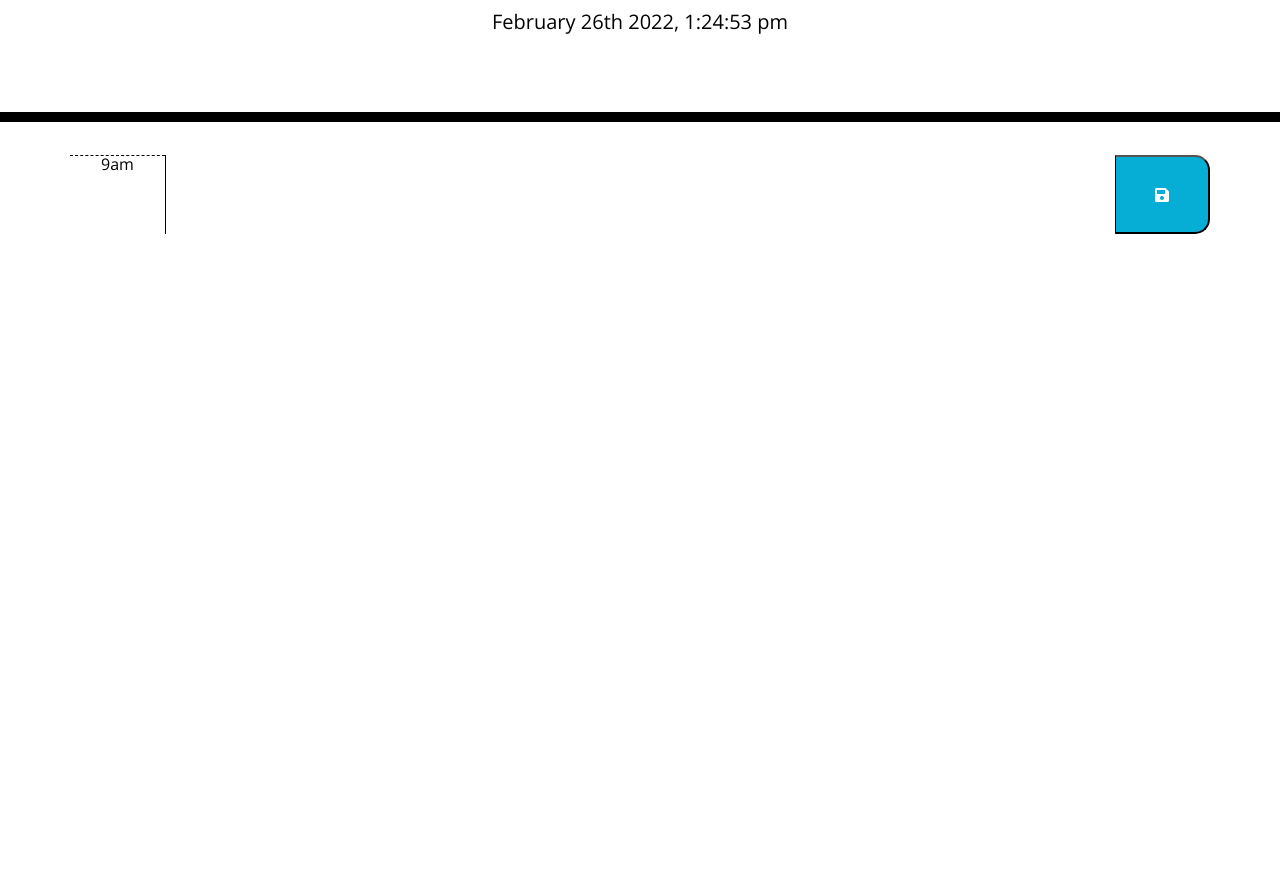
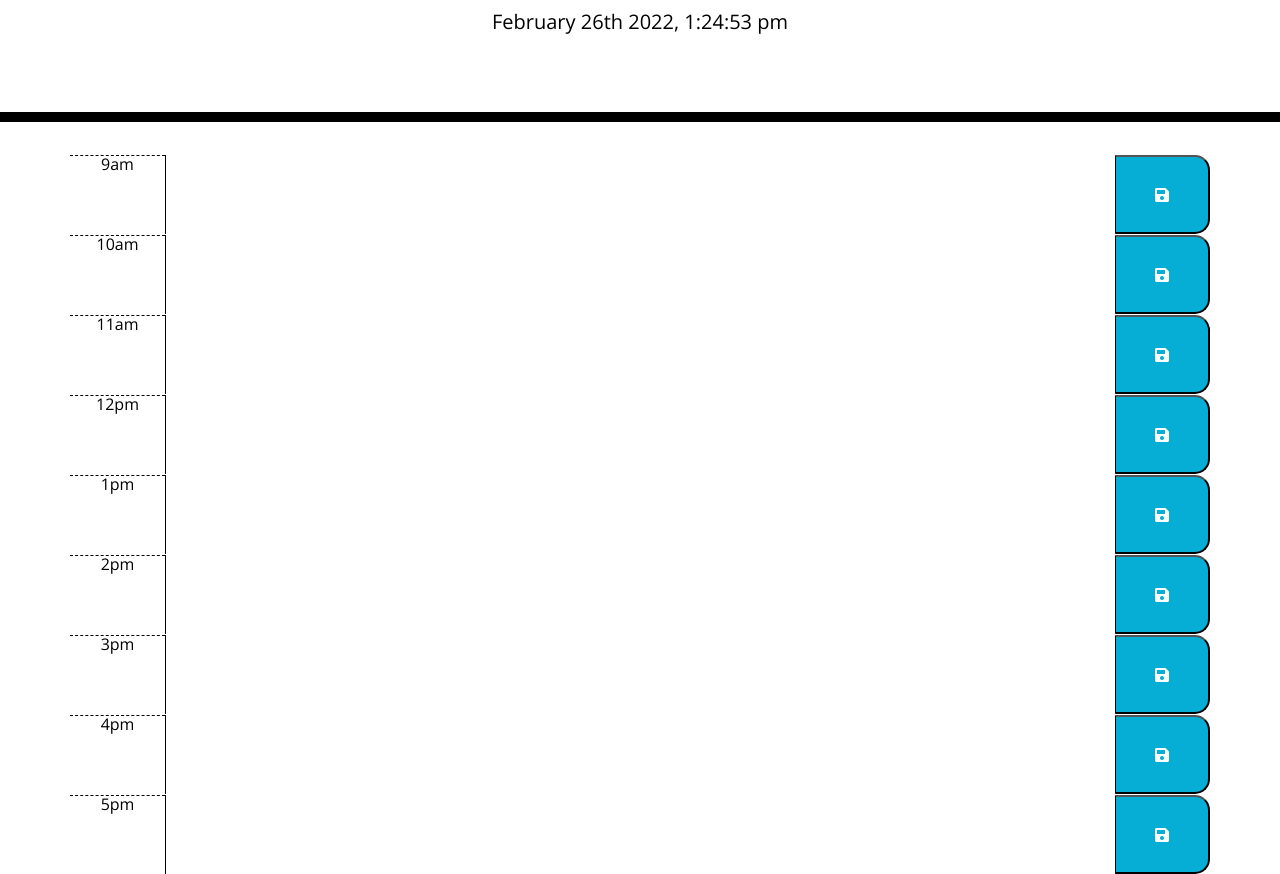
Before and after one commit to KerriAnn1/work-day-scheduler, a plain HTML site: page index.html in a window 1280 px wide. Shown: the part 182-1056 px from the top of the page. Before the commit the page ends 800 px from the top, so only its background shows below. Drawn offline with nearby package versions, Linux system fonts and the light colour scheme.

Commit message:
added all columns

```diff
--- a/index.html
+++ b/index.html
@@ -35,6 +35,46 @@
           <textarea class="col-10 description"></textarea>
           <button class="col-1 saveBtn" ><i class="fas fa-save"></i></button>
       </div>
+      <div id="hour10" class="row time-block">
+        <div class="col-1 hour">10am</div>
+        <textarea class="col-10 description"></textarea>
+        <button class="col-1 saveBtn" ><i class="fas fa-save"></i></button>
+    </div>
+    <div id="hour11" class="row time-block">
+        <div class="col-1 hour">11am</div>
+        <textarea class="col-10 description"></textarea>
+        <button class="col-1 saveBtn" ><i class="fas fa-save"></i></button>
+    </div>
+    <div id="hour12" class="row time-block">
+        <div class="col-1 hour">12pm</div>
+        <textarea class="col-10 description"></textarea>
+        <button class="col-1 saveBtn" ><i class="fas fa-save"></i></button>
+    </div>
+    <div id="hour1" class="row time-block">
+        <div class="col-1 hour">1pm</div>
+        <textarea class="col-10 description"></textarea>
+        <button class="col-1 saveBtn" ><i class="fas fa-save"></i></button>
+    </div>
+    <div id="hour2" class="row time-block">
+        <div class="col-1 hour">2pm</div>
+        <textarea class="col-10 description"></textarea>
+        <button class="col-1 saveBtn" ><i class="fas fa-save"></i></button>
+    </div>
+    <div id="hour3" class="row time-block">
+        <div class="col-1 hour">3pm</div>
+        <textarea class="col-10 description"></textarea>
+        <button class="col-1 saveBtn" ><i class="fas fa-save"></i></button>
+    </div>
+    <div id="hour4" class="row time-block">
+        <div class="col-1 hour">4pm</div>
+        <textarea class="col-10 description"></textarea>
+        <button class="col-1 saveBtn" ><i class="fas fa-save"></i></button>
+    </div>
+    <div id="hour5" class="row time-block">
+        <div class="col-1 hour">5pm</div>
+        <textarea class="col-10 description"></textarea>
+        <button class="col-1 saveBtn" ><i class="fas fa-save"></i></button>
+    </div>
     </div>
 
     <script src="https://code.jquery.com/jquery-3.4.1.min.js"></script>
```
Also changed, not shown: 1 other file.
